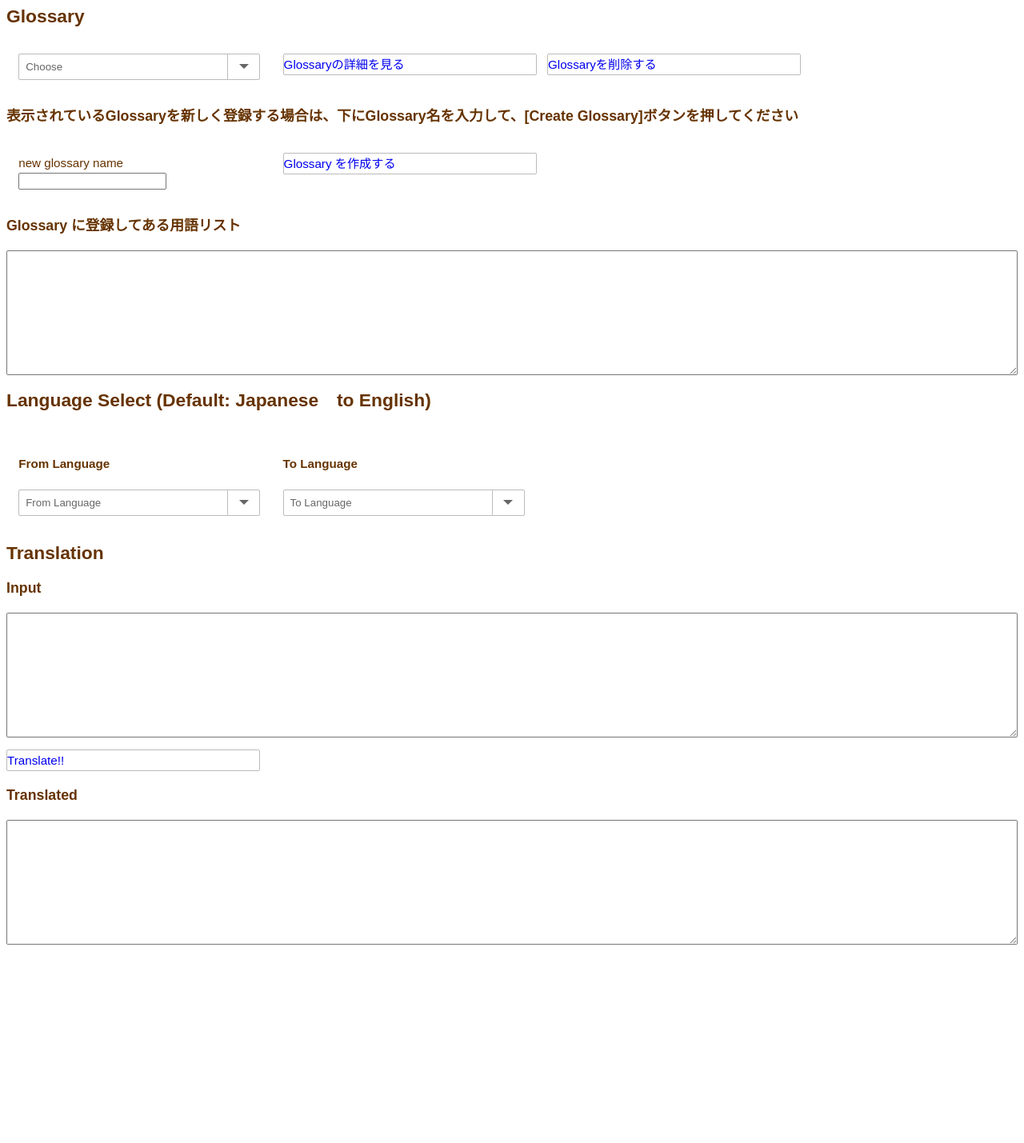
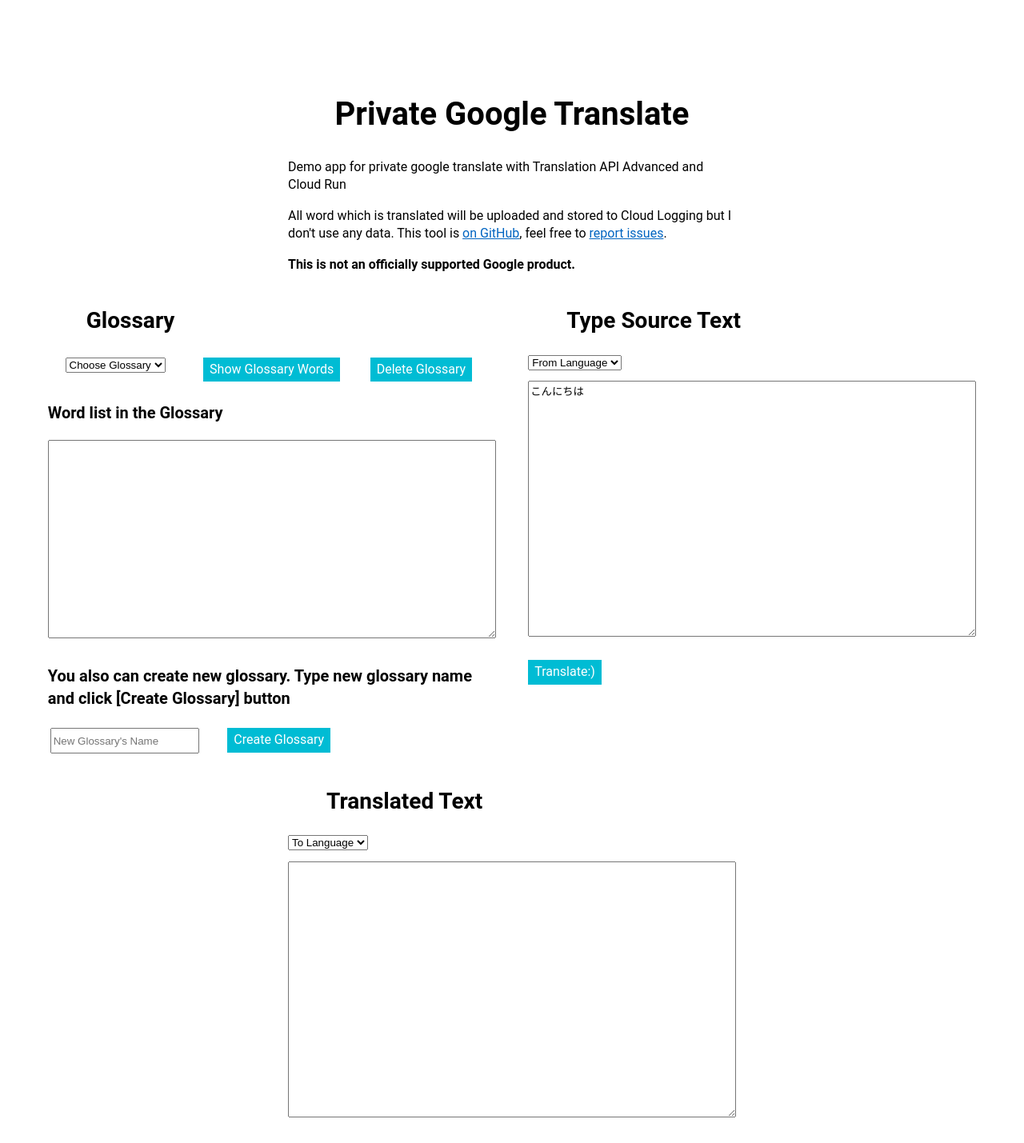
Before and after one commit to yutako0217/private-google-translate, a Flask app: template templates/index.html in a window 1280 px wide. Shown: the whole page at 80% size. Before the commit the page ends 1181 px from the top, so only its background shows below. Run offline with Flask 2, Linux system fonts and the light colour scheme; the template is opened without the code that fills it, so the values that code supplies are empty; parts of the project's set-up code (start-up, migrations or seed data) failed here and were passed over.

Commit message:
update UI

```diff
--- /dev/null
+++ b/static/css/style.css
@@ -0,0 +1,207 @@
+:root {
+    --base-width: 35rem;
+}
+
+html {
+    font-family: Roboto, Helvetica, Arial, sans-serif;
+    line-height: 1.4;
+}
+
+@media (prefers-color-scheme: dark) {
+    html {
+        background-color: hsl(0, 0%, 7%);
+        color: #FFFFFF;
+    }
+}
+
+body {
+    margin: 1.2em;
+    font-size: 1rem;
+}
+
+header {
+    max-width: var(--base-width);
+    margin-bottom: 3rem;
+}
+
+header, main {
+    margin: 0 auto;
+}
+
+ul, ol {
+    margin-top: 0;
+    padding-top: 0;
+    padding-left: 2em;
+}
+
+h1 {
+    font-size: 2.5em;
+}
+
+h2 {
+    font-size: 1.75em;
+}
+
+h3 {
+    font-size: 1.25em;
+}
+
+a {
+    color: #0064c1;
+}
+
+a:visited {
+    color: #8d39d0;
+}
+
+a:hover, a:active {
+    outline-width: 0;
+}
+
+a:hover {
+    color: #f00000;
+}
+
+@media (prefers-color-scheme: dark) {
+    a {
+        color: hsla(209, 100%, 85%, 1);
+    }
+
+    a:visited {
+        color: hsla(273, 62%, 85%, 1);
+    }
+}
+
+h1 a, h2 a, h3 a,
+h1 a:visited, h2 a:visited, h3 a:visited {
+    color: #000000;
+    text-decoration: none;
+}
+
+@media (prefers-color-scheme: dark) {
+    h1 a, h2 a, h3 a,
+    h1 a:visited, h2 a:visited, h3 a:visited {
+        color: #FFFFFF;
+    }
+}
+
+h1 a:hover, h2 a:hover, h3 a:hover {
+    color: #444444;
+}
+
+
+label:not(:first-child) {
+    margin-top: 1em;
+}
+
+p label {
+    display: inline;
+}
+
+p label + label {
+    margin-left: 1em;
+}
+
+select, input[type], textarea {
+    margin-bottom: 1em;
+}
+
+input[type=checkbox], input[type=radio] {
+    margin-bottom: 0;
+}
+
+textarea.file {
+    height: 20rem;
+    width: 100%;
+}
+
+textarea.csv {
+    height: 15.5rem;
+    width: 100%;
+}
+
+.disclaimer {
+    font-weight: bold;
+}
+
+@media (prefers-color-scheme: dark) {
+    textarea, input {
+        background-color: hsl(0, 0%, 20%);
+        color: white;
+    }
+}
+
+h1 {
+    background-repeat: no-repeat;
+    background-size: auto 6rem;
+    background-position: 50% 0;
+    padding-top: 6rem;
+    text-align: center;
+}
+
+h2 {
+    background-repeat: no-repeat;
+    background-size: contain;
+    padding-left: 3rem;
+}
+
+
+main {
+    display: flex;
+    flex-wrap: wrap;
+    justify-content: space-evenly;
+}
+
+.group {
+    width: var(--base-width);
+}
+
+.parent3box {
+    display: flex;
+    width: 100%;
+}
+
+.parent3box > div {
+    width: calc(100% / 3); /* 3等分 */
+    text-align: center;
+    padding: 3px; /* 必要に応じて */
+}
+
+.btn {
+    position: relative;
+    display: inline-block;
+    padding: 0.25em 0.5em;
+    text-decoration: none;
+    color: #FFF;
+    background: #00bcd4;
+    transition: .4s;
+}
+
+.btn:hover {
+    background: #1ec7bb;
+}
+
+.select {
+    display: block;
+    overflow: hidden;
+    width: 90%;
+    text-align: center;
+}
+
+.inputtxt {
+	position: relative;
+	width: 100%;
+    height: 2rem;
+}
+
+@media (max-width: calc(2 * 35rem)) {
+    main {
+        display: block;
+    }
+
+    .group {
+        max-width: var(--base-width);
+        width: auto;
+    }
+
+}
--- a/templates/index.html
+++ b/templates/index.html
@@ -2,6 +2,7 @@
 <!DOCTYPE html>
 <html lang="en-US">
 <head>
+    <link rel="stylesheet" href="../static/css/style.css">
     <script src="https://unpkg.com/axios/dist/axios.min.js"></script>
     <title>Translation API Demo</title>
 
@@ -20,12 +21,12 @@
                     "to": lang_to
                 }
             });
-            document.form2.output.value = response.data;
+            document.getElementById("output").value = response.data;
             console.log(response.data);
         }
 
         async function submitTranslate() {
-            const text = document.form1.input.value;
+            const text = document.getElementById("input").value;
             const glossary_select = document.getElementById("glossaries").value;
             const lang_from = document.getElementById("from_language").value;
             const lang_to = document.getElementById("to_language").value;
@@ -39,7 +40,7 @@
                     "to": lang_to
                 }
             });
-            document.form2.output.value = response.data;
+            document.getElementById("output").value = response.data;
             console.log(response.data);
         }
 
@@ -83,15 +84,29 @@
         }
     </script>
 </head>
+
+
 <body>
 
-<h2 class="text-muted">Glossary</h2>
-<div class="parent">
-    <div class="child">
-        <div class="glossary_select cp_sl02">
+<body>
+<header>
+    <h1>Private Google Translate</h1>
+    <p>Demo app for private google translate with Translation API Advanced and Cloud Run</p>
+    <p>All word which is translated will be uploaded and stored to Cloud Logging but I don't use any data. This tool is
+        <a href="https://github.com/yutako0217/private-google-translate">on GitHub</a>, feel free to <a
+                href="https://github.com/yutako0217/private-google-translate/issues">report issues</a>.</p>
+    <p class="disclaimer">This is not an officially supported Google product.</p>
+</header>
+
+<main>
+    <div class="group">
+        <h2 class="glossary">Glossary</h2>
+        <div class="parent3box">
+            <div>
+                <div class="select">
                     <label for="glossaries"></label>
                     <select id="glossaries" required>
-                <option value="" hidden>Choose</option>
+                        <option value="" hidden>Choose Glossary</option>
                         <option value="---">---</option>
                         {% for glossary in glossaries %}
                             <option value="{{ glossary }}">{{ glossary }}</option>
@@ -99,35 +114,36 @@
                     </select>
                 </div>
             </div>
-    <div class="child">
-        <a href="#" class="cp_btn" onclick="getGlossaryCat()">Glossaryの詳細を見る</a>
+            <div>
+                <a class="btn" onclick="getGlossaryCat()">Show Glossary Words</a>
             </div>
-    <div class="child">
-        <a href="#" class="cp_btn" onclick="deleteGlossary()">Glossaryを削除する</a>
+            <div>
+                <a class="btn" onclick="deleteGlossary()">Delete Glossary</a>
             </div>
         </div>
-<h3 class="text-muted">表示されているGlossaryを新しく登録する場合は、下にGlossary名を入力して、[Create Glossary]ボタンを押してください</h3>
-<div class="parent">
-    <div class="child">
-        <a>new glossary name</a>
-        <input type="text" id="glossary_name" name="glossary_name" width="300"><br>
+
+        <div class="glossary_cat">
+            <h3 class="text-muted">Word list in the Glossary</h3>
+            <label for="glossary_cat"></label>
+            <textarea class="file csv" id="glossary_cat" name="glossary_cat" rows="10"></textarea><br>
         </div>
-    <div class="child">
-        <a href="#" class="cp_btn" onclick="createGlossary()">Glossary を作成する</a>
+
+        <h3 class="text-muted">You also can create new glossary. Type new glossary name and click [Create Glossary]
+            button</h3>
+
+        <div class="parent3box">
+            <div><input type="text" class="inputtxt" id="glossary_name" name="glossary_name"
+                        placeholder="New Glossary's Name"></div>
+            <div><a class="btn" onclick="createGlossary()">Create Glossary</a></div>
+
         </div>
-</div>
-<div class="glossary_cat">
-    <h3 class="text-muted">Glossary に登録してある用語リスト</h3>
-    <label for="glossary_cat"></label>
-    <textarea class="textarea" id="glossary_cat" name="glossary_cat" rows="10"></textarea><br>
     </div>
 
 
-<h2 class="text-muted">Language Select (Default: Japanese　to English)</h2>
-<div class="parent">
-    <div class="child">
-        <h4>From Language</h4>
-        <div class="glossary_select cp_sl02">
+    <div class="group">
+        <h2 class="source_text">Type Source Text</h2>
+
+        <div class="lang_select">
             <select id="from_language" required>
                 <option value="" hidden>From Language</option>
                 <option value="en">en</option>
@@ -137,11 +153,19 @@
                 <option value="ko">ko</option>
             </select>
         </div>
+
+        <form id="source">
+            <label for="source-sentence"></label>
+            <textarea id="input" class="file input" name="input" onInput="doTranslate(this)">こんにちは</textarea><br>
+        </form>
+        <div>
+            <a class="btn" onclick="submitTranslate()">Translate:)</a>
         </div>
-    <div class="child">
-        <h4>To Language</h4>
-        <div class="glossary_select cp_sl02">
+    </div>
 
+    <div class="group">
+        <h2 class="translated_text">Translated Text</h2>
+        <div class="lang_select">
             <select id="to_language" required>
                 <option value="" hidden>To Language</option>
                 <option value="en">en</option>
@@ -151,134 +175,9 @@
                 <option value="ko">ko</option>
             </select>
         </div>
+        <div id="to-run">
+            <textarea class="file" id="output" name="output"></textarea><br>
         </div>
     </div>
 
-
-<div class="under-element"></div>
-
-<h2 class="text-muted">Translation</h2>
-<form name="form1">
-    <h3 class="text-muted">Input</h3>
-    <label for="input"></label>
-    <textarea class="textarea" id="input" name="input" rows="10" onInput="doTranslate(this)"></textarea><br>
-</form>
-<a href="#" class="cp_btn" onclick="submitTranslate()">Translate!!</a>
-
-<form name="form2">
-    <h3 class="text-muted">Translated</h3>
-    <label for="output"></label>
-    <textarea class="textarea" id="output" name="output" rows="10"></textarea><br>
-</form>
-
-
-<style>
-    body {
-        font-family: "ヒラギノ角ゴ Pro W3", "Hiragino Kaku Gothic Pro", "メイリオ", Meiryo, Osaka, "ＭＳ Ｐゴシック", "MS PGothic", sans-serif;
-        color: #630;
-        line-height: 25px;
-        font-size: 0.95em;
-    }
-
-    .parent {
-        width: 100%;
-        display: flex;
-        padding-right: 1em;
-    }
-
-    .child {
-        width: 300px;
-        padding: 1em;
-    }
-
-    .under-element {
-        clear: both;
-    }
-
-    .textarea {
-        width: 100%
-    }
-
-    a.cp_btn {
-        position: relative;
-        display: block;
-        width: 300px;
-        text-decoration: none;
-        text-overflow: ellipsis;
-        background: #ffffff;
-        border: 1px solid #bbbbbb;
-        border-radius: 2px;
-        padding-right: 1em;
-    }
-
-    a.cp_btn:active {
-        border-bottom: 2px solid #ffffff;
-        box-shadow: 0 0 2px rgba(0, 0, 0, 0.30);
-    }
-
-    .glossary_select {
-        overflow: hidden;
-        width: 300px;
-    {#margin: 2em auto;#} text-align: center;
-    }
-
-    .glossary_select select {
-        width: 300px;
-        padding-right: 1em;
-        cursor: pointer;
-        text-indent: 0.01px;
-        text-overflow: ellipsis;
-        border: none;
-        outline: none;
-        background: transparent;
-        background-image: none;
-        box-shadow: none;
-        -webkit-appearance: none;
-        appearance: none;
-    }
-
-    .glossary_select select::-ms-expand {
-        display: none;
-    }
-
-    .glossary_select.cp_sl02 {
-        position: relative;
-        border: 1px solid #bbbbbb;
-        border-radius: 2px;
-        background: #ffffff;
-    }
-
-    .glossary_select.cp_sl02::before {
-        position: absolute;
-        top: 0.8em;
-        right: 0.9em;
-        width: 0;
-        height: 0;
-        padding: 0;
-        content: '';
-        border-left: 6px solid transparent;
-        border-right: 6px solid transparent;
-        border-top: 6px solid #666666;
-        pointer-events: none;
-    }
-
-    .glossary_select.cp_sl02:after {
-        position: absolute;
-        top: 0;
-        right: 2.5em;
-        bottom: 0;
-        width: 1px;
-        content: '';
-        border-left: 1px solid #bbbbbb;
-    }
-
-    .glossary_select.cp_sl02 select {
-        padding: 8px 38px 8px 8px;
-        color: #666666;
-    }
-
-</style>
-
-
-</body>
-</html>
+</main>
```
Lines whose indentation alone changed are shown as unchanged.
